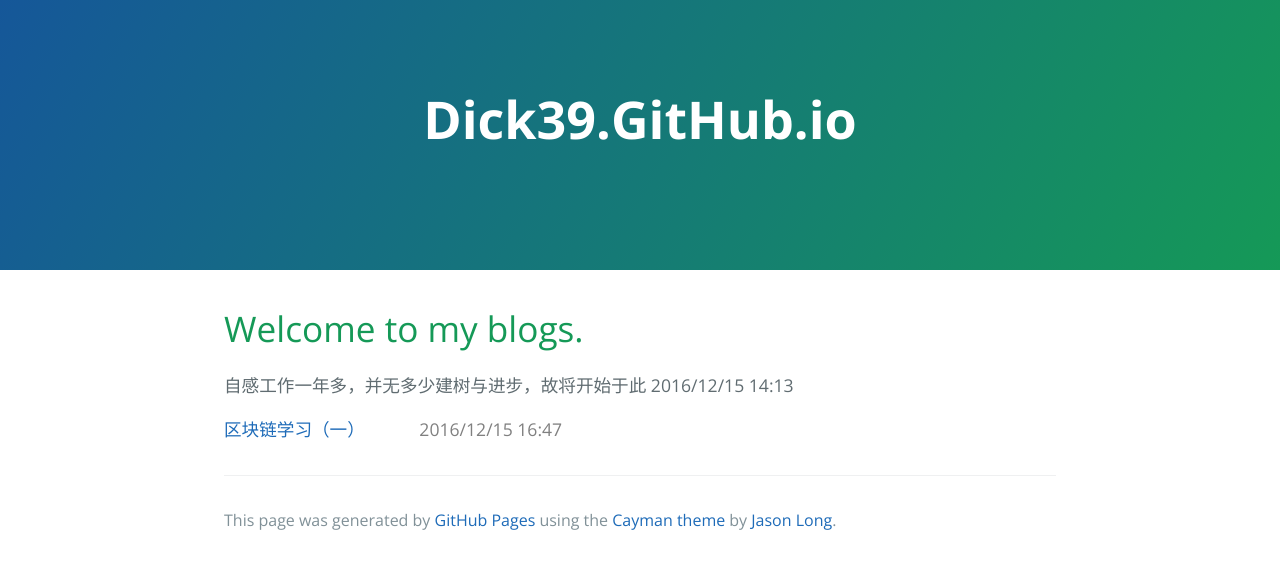
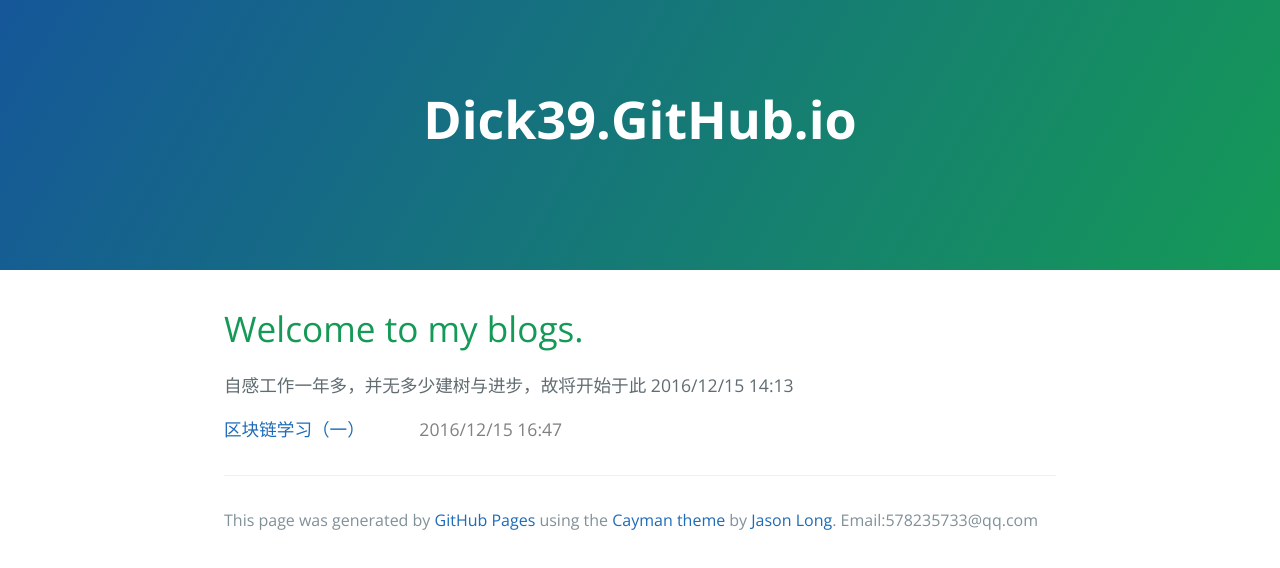
Before and after one commit to dick39/dick39.github.io, a plain HTML site: page index.html in a window 1280 px wide. Drawn offline with nearby package versions, Linux system fonts and the light colour scheme.

```diff
--- a/index.html
+++ b/index.html
@@ -31,6 +31,7 @@
       <footer class="site-footer">
 
         <span class="site-footer-credits">This page was generated by <a href="https://pages.github.com">GitHub Pages</a> using the <a href="https://github.com/jasonlong/cayman-theme">Cayman theme</a> by <a href="https://twitter.com/jasonlong">Jason Long</a>.</span>
+        <span class="site-footer-credits">Email:578235733@qq.com</span>
       </footer>
 
     </section>
```
Also changed, not shown: 2 other files.
